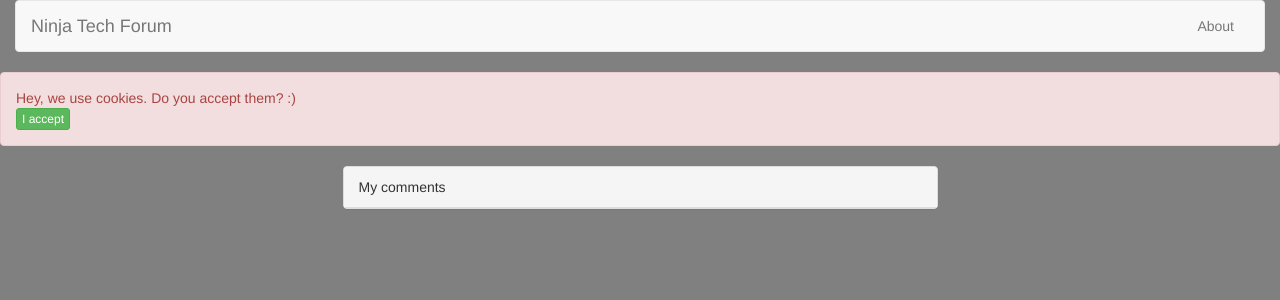
After one commit to Francisco-Mayorga/ninja-tech-forum, a Python web app: template templates/list_comment.html in a window 1280 px wide. The commit adds this page. Shown: the top 300 px of the page. Run offline with Jinja, Linux system fonts and the light colour scheme; the template is opened without the code that fills it, so the values that code supplies are empty; some libraries are stand-ins or nearby versions.

Commit message:
agregando página my comments

```diff
--- a/main.py
+++ b/main.py
@@ -2,6 +2,7 @@
 import webapp2
 from handlers.home import MainHandler
 from handlers.cookie import CookieAlertHandler
+from handlers.listcomment import ListCommentHandler
 from handlers.topic import TopicAddHandler, TopicDeleteHandler
 from handlers.topic import TopicDetailsHandler
 from handlers.comments import CommentAddHandler
@@ -9,6 +10,7 @@ from workers.email_new_comment import EmailNewCommentWorker
 
 app = webapp2.WSGIApplication([
     webapp2.Route('/', MainHandler, name="main-page"),
+    webapp2.Route('/list_comment', ListCommentHandler, name="my-comments"),
     webapp2.Route('/set-cookie', CookieAlertHandler, name="set-cookie"),
     webapp2.Route('/topic/add', TopicAddHandler, name="topic-add"),
     webapp2.Route('/topic/<topic_id:\d+>/details', TopicDetailsHandler, name="topic-details"),
--- a/templates/base.html
+++ b/templates/base.html
@@ -34,6 +34,7 @@
           <ul class="nav navbar-nav navbar-right">
             <li><a href="#">About</a></li>
             {% if logout_url %}
+                <li><a href="/list_comment">My comments</a></li>
                 <li><a href="#">{{ user.email() }}</a></li>
                 <li><a href="/topic/add">Add new topic</a></li>
                 <li><a href="{{ logout_url }}">Logout</a></li>
--- /dev/null
+++ b/templates/list_comment.html
@@ -0,0 +1,18 @@
+{% extends "base.html" %}
+{% block title %}Main page{% endblock title %}
+{% block content %}
+<!-- LISTADO DE COMENTARIOS PROPIOS -->
+
+<!-- LISTADO DE COMENTARIOS -->
+<div class="container-fluid">
+    <div class="col-sm-6 col-md-6 col-md-offset-3">
+        <div class="panel panel-default">
+            <div class="panel-heading">My comments</div>
+        </div>
+    </div>
+</div>
+
+<!-- FIN LISTADO -->
+<!-- FIN LISTADO DE TOPICS -->
+
+{% endblock content %}
```
Also changed, not shown: handlers/listcomment.py (added, +11 -0 lines).
